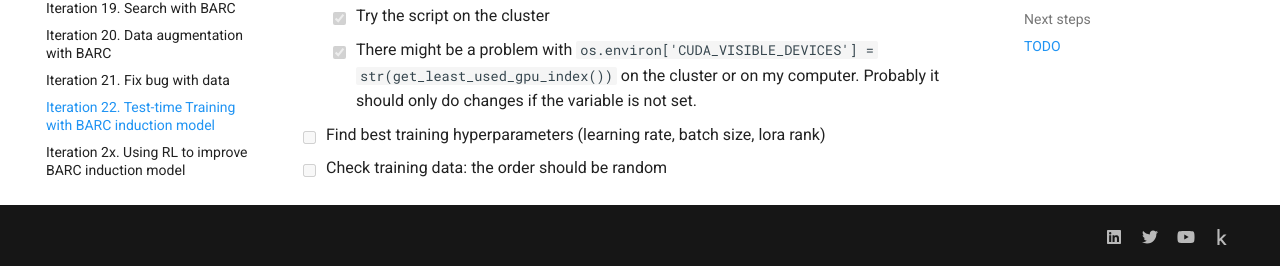
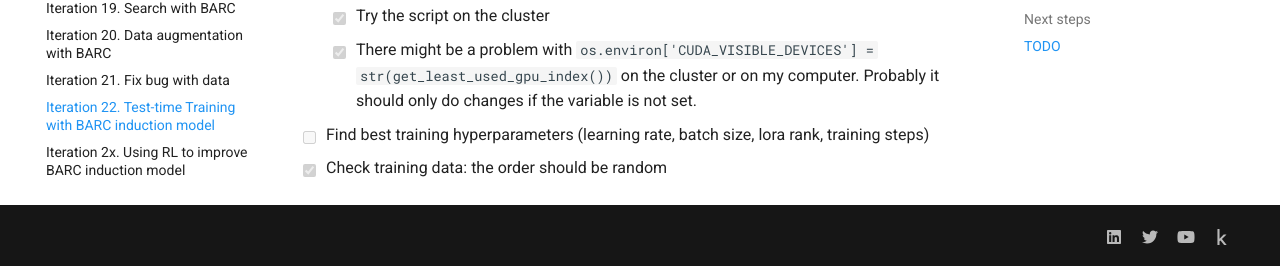
Before and after one commit to ironbar/arc25, an MkDocs documentation site: the page built from docs/modeling/Iteration_22_ttt_BARC.md, in a window 1280 px wide and 900 px high, scrolled down 10510 px. Shown: the part 631-897 px from the top of the window. Built offline with MkDocs 1.6.1 and Material for MkDocs 9.7.7, drawn with Linux system fonts in a browser that asks for light colours; comment, search, counter and statistics services are not loaded.

Commit message:
updated documentation

```diff
--- a/docs/modeling/Iteration_22_ttt_BARC.md
+++ b/docs/modeling/Iteration_22_ttt_BARC.md
@@ -527,5 +527,5 @@ in the results between the variants?
   - [ ] Including evaluation of the predictions, otherwise I have to do it on my computer.
   - [x] Try the script on the cluster
   - [x] There might be a problem with `os.environ['CUDA_VISIBLE_DEVICES'] = str(get_least_used_gpu_index())` on the cluster or on my computer. Probably it should only do changes if the variable is not set.
-- [ ] Find best training hyperparameters (learning rate, batch size, lora rank)
-- [ ] Check training data: the order should be random
+- [ ] Find best training hyperparameters (learning rate, batch size, lora rank, training steps)
+- [x] Check training data: the order should be random
```
